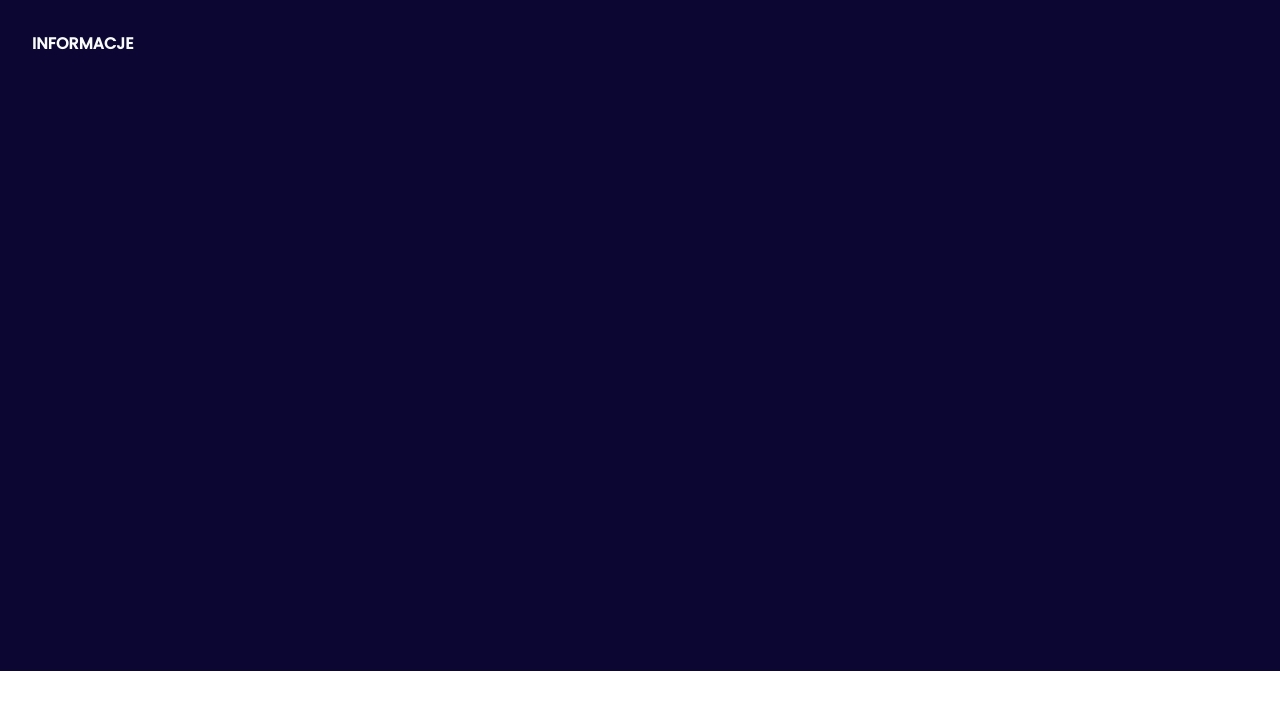
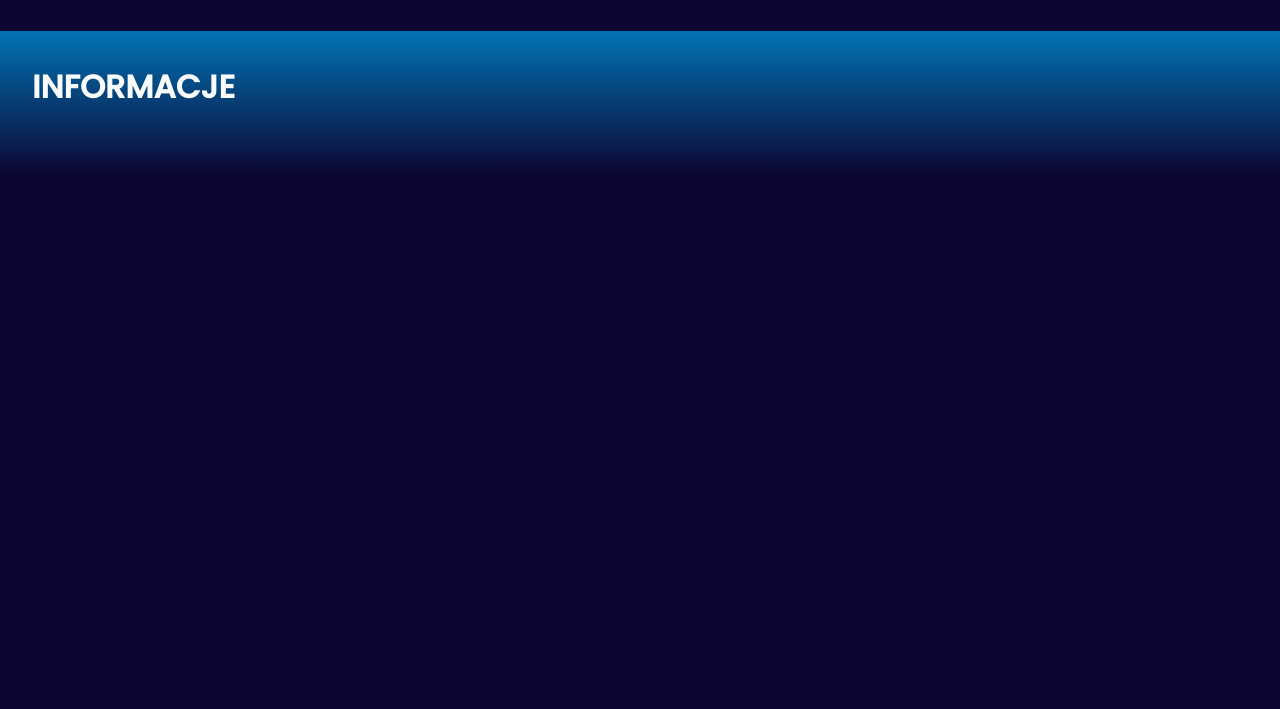
Before and after one commit to michab1332/zadanie_praktyki, a plain HTML site: page index.html in a window 1280 px wide. Shown: the part 769-1478 px from the top of the page. Before the commit the page ends 1440 px from the top, so only its background shows below. Drawn offline with Linux system fonts and the light colour scheme.

Commit message:
setting the positions of elements in information section

```diff
--- a/styles/main.scss
+++ b/styles/main.scss
@@ -218,7 +218,34 @@ main {
 }
 
 .information {
-    width: 95%;
-    height: 80vh;
+    width: 100%;
+    height: 90vh;
+    background: linear-gradient(0deg, transparent 80%, $lighterBlue 100%);
+    display: flex;
+    flex-direction: column;
+    align-items: center;
+    padding-top: 2rem;
 
+    &__title {
+        width: 95%;
+        font-size: 2rem;
+    }
+
+    &__content {
+        width: 100%;
+        height: 100%;
+        display: flex;
+
+        &__primary {
+            flex: 2;
+        }
+
+        &__secondary {
+            flex: 1;
+        }
+
+        &__tertiary {
+            flex: 1;
+        }
+    }
 }
```
Also changed, not shown: styles/main.css, 1 other file.
